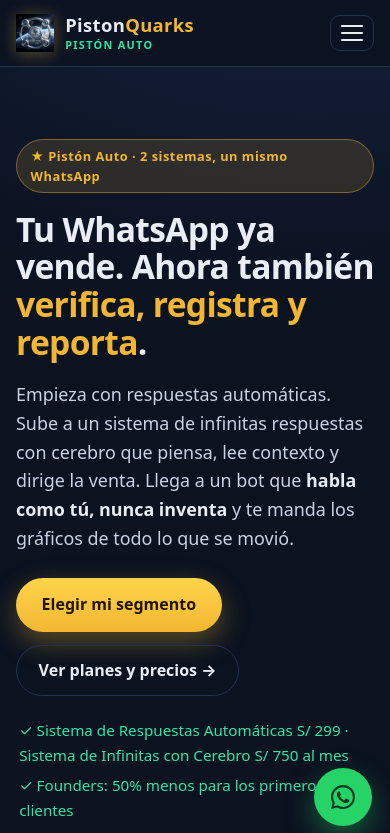
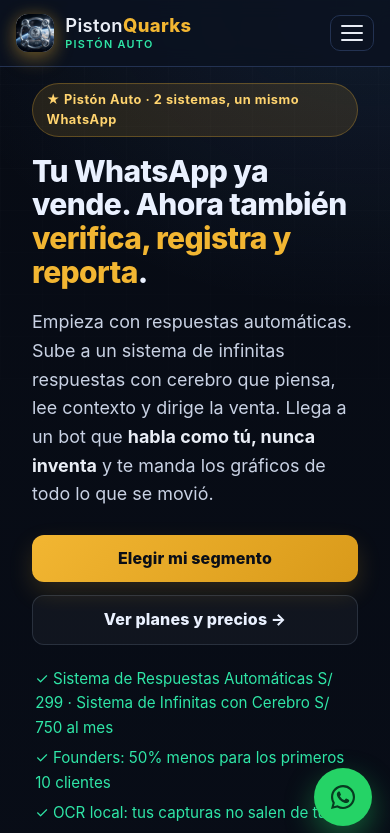
Before and after one commit to pistonquarks-glitch/auto-wasap-autenticacion-y-pagos, a plain HTML site: page index.html in a window 390 px wide. Shown: the top 833 px of the page. Drawn offline with Linux system fonts and the light colour scheme.

Commit message:
frontend: capa Piston Chrome y PWA en landing

```diff
--- a/index.html
+++ b/index.html
@@ -9,6 +9,10 @@
 <link rel="icon" type="image/png" href="assets/logo-cromado.png">
 <link rel="stylesheet" href="styles.css">
 <link rel="stylesheet" href="site.css">
+<link rel="manifest" href="./manifest.webmanifest">
+<meta name="theme-color" content="#0b1220">
+<meta name="mobile-web-app-capable" content="yes">
+<link rel="stylesheet" href="./piston-modern.css">
 </head>
 <body>
 <header class="nav">
@@ -284,5 +288,8 @@
 </a>
 
 <script src="app.js"></script>
+<script>
+if("serviceWorker" in navigator){window.addEventListener("load",()=>navigator.serviceWorker.register("./sw.js").catch(()=>{}));}
+</script>
 </body>
 </html>
--- /dev/null
+++ b/piston-modern.css
@@ -0,0 +1,38 @@
+/* Piston Quarks · capa visual "Piston Chrome" (se aplica sobre site.css/styles.css) */
+:root{
+  --pq-bg:#070b14; --pq-card:rgba(16,26,44,.82); --pq-line:rgba(166,190,224,.16);
+  --pq-gold:#f2b632; --pq-gold2:#ffd46f; --pq-text:#eaf1ff; --pq-muted:#8fa4c4;
+  --pq-chrome:linear-gradient(135deg,#eef4ff,#9fb4d4 24%,#4d6486 50%,#dbe7fb 76%,#7f96b9);
+}
+html{scroll-behavior:smooth}
+body{font-family:Inter,"Segoe UI",Arial,sans-serif;color:var(--pq-text);
+  background:radial-gradient(820px 480px at 8% -8%,rgba(242,182,50,.09),transparent 60%),
+             radial-gradient(720px 520px at 94% 0%,rgba(96,165,250,.11),transparent 60%),
+             linear-gradient(180deg,#070b14,#0b1220 45%,#08101d)!important;min-height:100vh}
+body::before{content:"";position:fixed;inset:0;pointer-events:none;z-index:0;
+  background-image:linear-gradient(rgba(255,255,255,.016) 1px,transparent 1px),linear-gradient(90deg,rgba(255,255,255,.016) 1px,transparent 1px);
+  background-size:42px 42px;mask-image:linear-gradient(to bottom,#000,transparent 72%)}
+main,section,.container,.wrap,header,nav,footer{position:relative;z-index:1}
+h1,h2,h3,.price,.plan .name,.hero h1{font-family:"Space Grotesk",Inter,"Segoe UI",sans-serif!important;letter-spacing:-.02em}
+.btn,.btn-ghost,.cta,a.btn{display:inline-flex!important;align-items:center;justify-content:center;border-radius:12px!important;
+  padding:11px 16px!important;font-weight:800!important;letter-spacing:.01em;transition:.16s ease;text-decoration:none}
+.btn,.cta,a.btn{background:linear-gradient(135deg,var(--pq-gold),#d99a1a)!important;color:#0a0e17!important;border:none!important;box-shadow:0 10px 24px rgba(242,182,50,.16)}
+.btn:hover,.cta:hover,.btn-ghost:hover{transform:translateY(-1px)}
+.btn-ghost,.btn.btn-ghost{background:rgba(255,255,255,.04)!important;color:var(--pq-text)!important;border:1px solid var(--pq-line)!important;box-shadow:none}
+.card,.plan,article,section.panel,.box,.faq-item{background:linear-gradient(180deg,rgba(255,255,255,.045),rgba(255,255,255,.012))!important;
+  border:1px solid var(--pq-line)!important;border-radius:18px!important;box-shadow:0 18px 44px rgba(0,0,0,.22);backdrop-filter:blur(10px)}
+.badge,.plan-flag,.plan-flag{background:rgba(242,182,50,.12)!important;border:1px solid rgba(242,182,50,.28)!important;color:var(--pq-gold2)!important;border-radius:999px!important}
+input,textarea,select{background:rgba(7,13,24,.85)!important;color:var(--pq-text)!important;border:1px solid var(--pq-line)!important;border-radius:11px!important;outline:none}
+input:focus,textarea:focus,select:focus{border-color:rgba(242,182,50,.45)!important;box-shadow:0 0 0 3px rgba(242,182,50,.08)!important}
+header,nav{backdrop-filter:blur(14px);border-bottom:1px solid var(--pq-line)}
+.brand-logo,.logo{background:var(--pq-chrome)!important;border-radius:12px!important;box-shadow:0 8px 22px rgba(242,182,50,.16),inset 0 0 0 1px rgba(255,255,255,.35)}
+img[src*="logo"]:not(.brand-logo):not(.logo){border-radius:14px}
+a{color:var(--pq-gold2)}
+::-webkit-scrollbar{width:9px;height:9px}::-webkit-scrollbar-thumb{background:rgba(150,175,210,.22);border-radius:99px}::-webkit-scrollbar-track{background:transparent}
+@media(max-width:760px){
+  .btn,.btn-ghost,.cta,a.btn{width:100%}
+  .card,article,.plan,section{padding:16px!important}
+  h1,.hero h1{font-size:30px!important}
+  nav a,nav button{padding:9px 10px!important;font-size:12.5px!important}
+}
+@media(prefers-reduced-motion:reduce){*{animation:none!important;transition:none!important;scroll-behavior:auto!important}}
```
Also changed, not shown: como-entrenamos.html (+7 -0 lines), comprar.html (+7 -0 lines), niveles.html (+7 -0 lines), pagos.html (+7 -0 lines), para-clinicas.html (+7 -0 lines), para-comercio.html (+7 -0 lines), para-empresas.html (+7 -0 lines), para-hoteles.html (+7 -0 lines), para-inmobiliarias.html (+7 -0 lines), para-restaurantes.html (+7 -0 lines), para-vendedores.html (+7 -0 lines), planes.html (+7 -0 lines), segmentos.html (+7 -0 lines), sw.js (added, +25 -0 lines), 3 more files.
